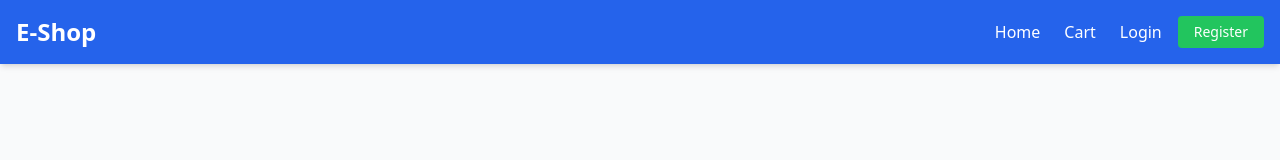
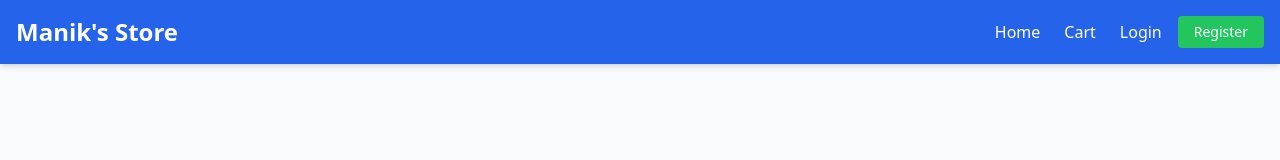
Before and after one commit to manikkori/CodeAlpha_ECommerce, a React (Vite) app in the folder frontend/: page /login in a window 1280 px wide. Shown: the top 160 px of the page. Built offline with nearby package versions, Linux system fonts and the light colour scheme.

Commit message:
Added more dummy products and search bar

```diff
--- a/frontend/src/components/Navbar.jsx
+++ b/frontend/src/components/Navbar.jsx
@@ -20,7 +20,7 @@ const Navbar = () => {
     <nav className="bg-blue-600 p-4 text-white shadow-md">
       <div className="container mx-auto flex justify-between items-center flex-wrap">
         <Link to="/" className="text-2xl font-bold">
-          E-Shop
+          Manik's Store
         </Link>
 
         <button
--- a/frontend/src/pages/ProductDetails.jsx
+++ b/frontend/src/pages/ProductDetails.jsx
@@ -52,7 +52,7 @@ const ProductDetails = () => {
         <div className="md:w-1/2 flex flex-col justify-center">
           <h2 className="text-3xl font-bold mb-4">{product.name}</h2>
           <p className="text-xl font-semibold text-blue-600 mb-4">
-            ${product.price}
+            ₹{product.price}
           </p>
           <p className="text-gray-700 mb-6 leading-relaxed">
             {product.description ||
```
Also changed, not shown: 1 other file (tests, documents, lock files or other folders).
